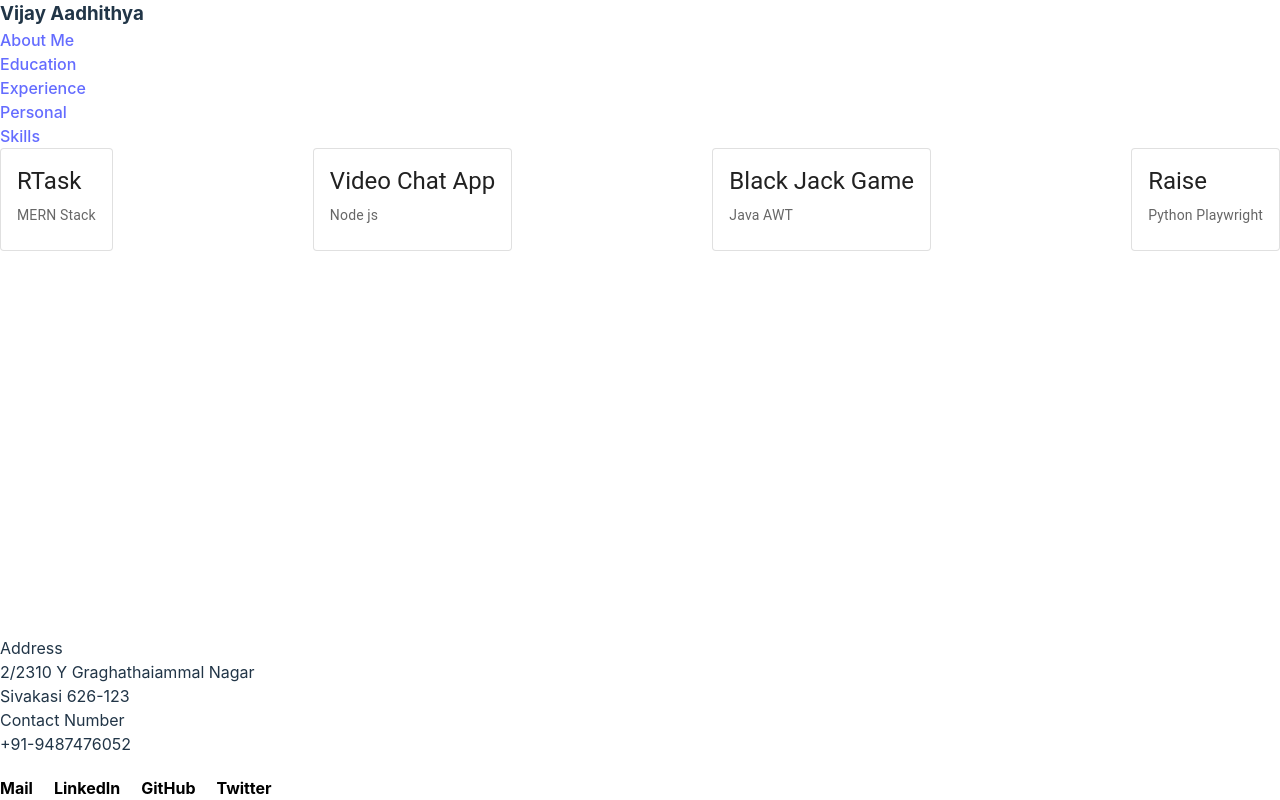
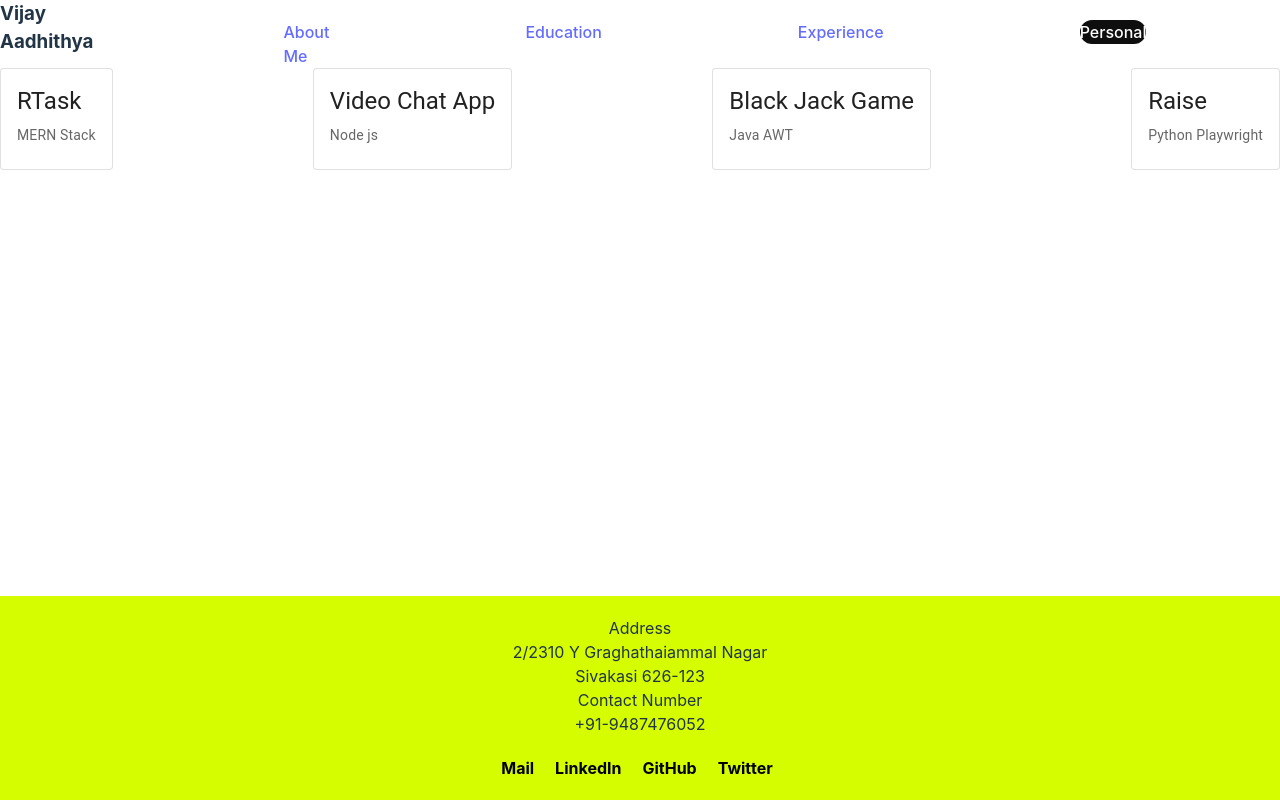
Before and after one commit to vijayaadhithya-murugan/OpenWebsite, a React (Vite) app: page /OpenWebsite/personal in a window 1280 px wide. Built offline with nearby package versions, Linux system fonts and the light colour scheme.

Commit message:
Footer styling

```diff
--- a/src/styles/footer.css
+++ b/src/styles/footer.css
@@ -40,7 +40,6 @@ html, body {
   width: 100%;
 }
 
-.footer-container {
 .footer-container {
   background-color: rgb(214, 252, 0);
   width: 100%; /* Ensure it takes up the full width */
```
